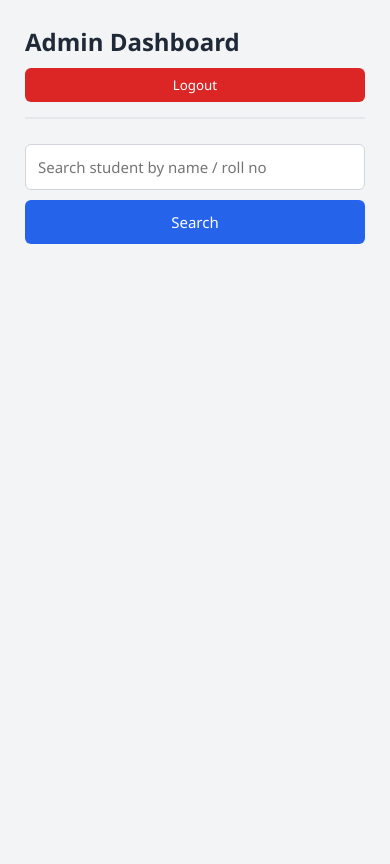
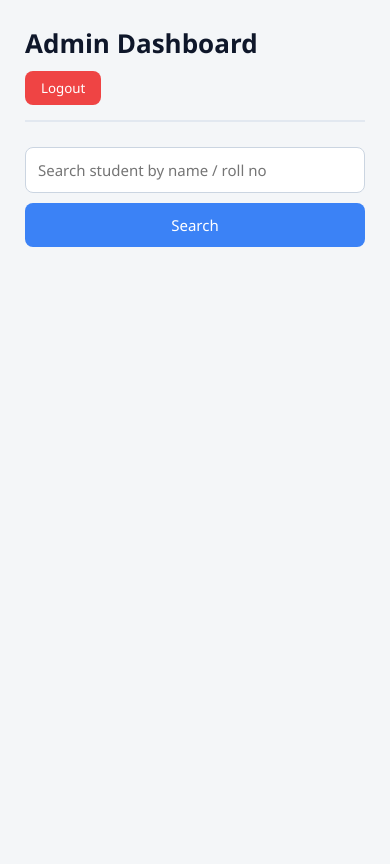
Before and after one commit to Solomon1818/student-record-project, a Flask app: page /dashboard in a window 390 px wide. Run offline with Flask 3, Linux system fonts and the light colour scheme.

Commit message:
css update

```diff
--- a/static/css/dashboard.css
+++ b/static/css/dashboard.css
@@ -7,38 +7,39 @@
 body {
   margin: 0;
   min-height: 100vh;
-  background: #f3f4f6; /* professional neutral */
+  background: #f4f6f8; /* light neutral gray */
+  color: #1f2937; /* primary text color */
 }
 
-/* FULL PAGE DASHBOARD */
+/* ===================== FULL PAGE DASHBOARD ===================== */
 .full-dashboard {
   width: 100%;
   min-height: 100vh;
   padding: 25px 40px;
 }
 
-/* HEADER */
+/* ===================== HEADER ===================== */
 .header {
   display: flex;
   justify-content: space-between;
   align-items: center;
   padding-bottom: 15px;
-  border-bottom: 2px solid #e5e7eb;
+  border-bottom: 2px solid #e2e8f0;
   margin-bottom: 25px;
 }
 
 .header h2 {
   margin: 0;
-  color: #1f2937;
-  font-size: 24px;
+  font-size: 26px;
+  color: #0f172a; /* dark slate blue */
 }
 
 .logout-btn {
-  background: #dc2626;
+  background: #ef4444; /* red */
   color: white;
   border: none;
   padding: 8px 16px;
-  border-radius: 6px;
+  border-radius: 8px;
   cursor: pointer;
   transition: 0.2s;
 }
@@ -58,21 +59,21 @@ body {
   flex: 1;
   padding: 12px;
   font-size: 15px;
-  border-radius: 6px;
-  border: 1px solid #d1d5db;
+  border-radius: 8px;
+  border: 1px solid #cbd5e1;
   transition: 0.2s;
 }
 
 .search-box input:focus {
-  outline: 2px solid #2563eb;
-  background: #f0f8ff;
+  outline: 2px solid #3b82f6;
+  background: #e0f2fe;
 }
 
 .search-box button {
   padding: 12px 24px;
-  border-radius: 6px;
+  border-radius: 8px;
   border: none;
-  background: #2563eb;
+  background: #3b82f6; /* modern blue */
   color: white;
   font-size: 15px;
   cursor: pointer;
@@ -263,26 +267,22 @@ input:focus, select:focus {
     gap: 10px;
   }
 
-  .search-box input {
+  .search-box input, .search-box button {
     width: 100%;
   }
 
   .profile-grid {
     grid-template-columns: 1fr;
-    gap: 10px;
+    gap: 12px;
   }
 
   .marks-table th, .marks-table td {
     font-size: 13px;
     padding: 8px 6px;
   }
-
-  button {
-    width: 100%;
-  }
 }
 
-/* TABLET DEVICES (601px - 1024px) */
+/* TABLET DEVICES */
 @media (min-width: 601px) and (max-width: 1024px) {
   .full-dashboard {
     padding: 20px;
```
Also changed, not shown: other parts of static/css/dashboard.css (+56 -57 lines).
